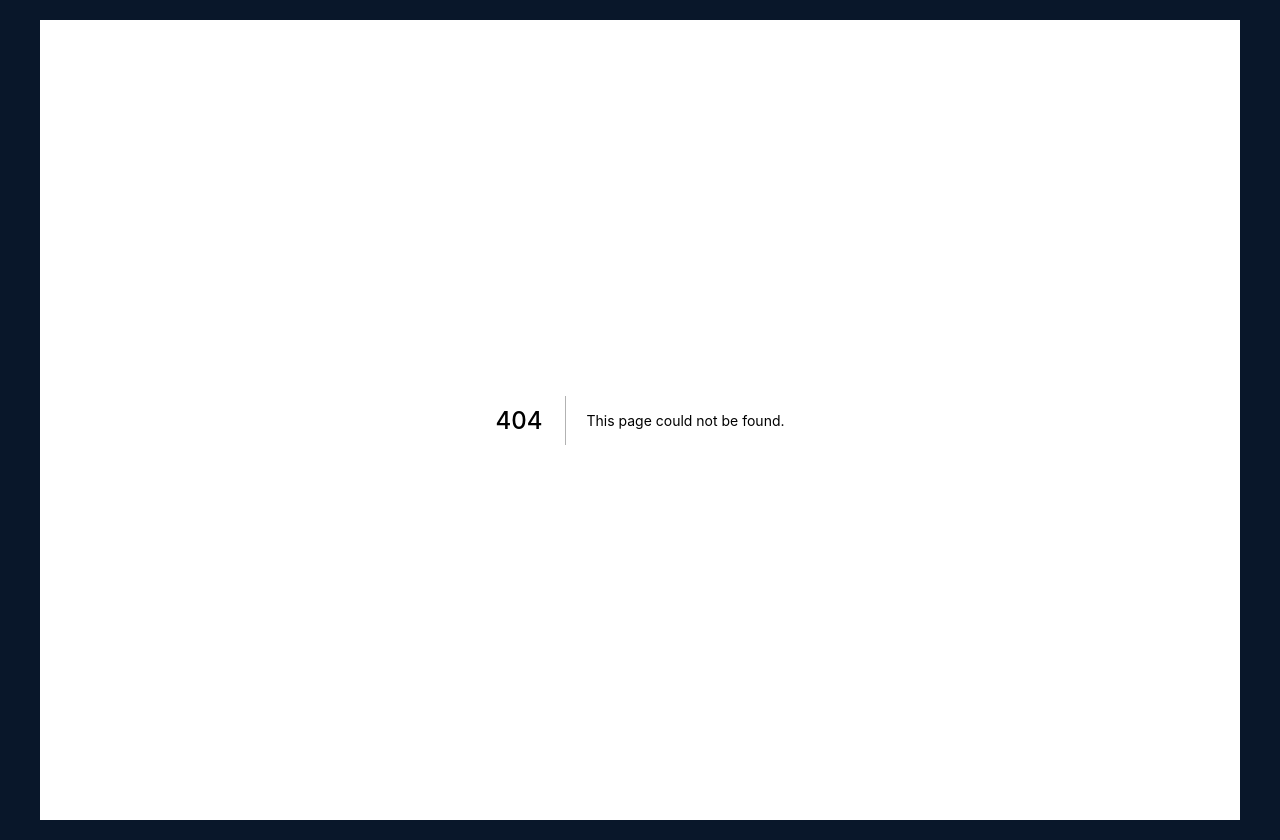
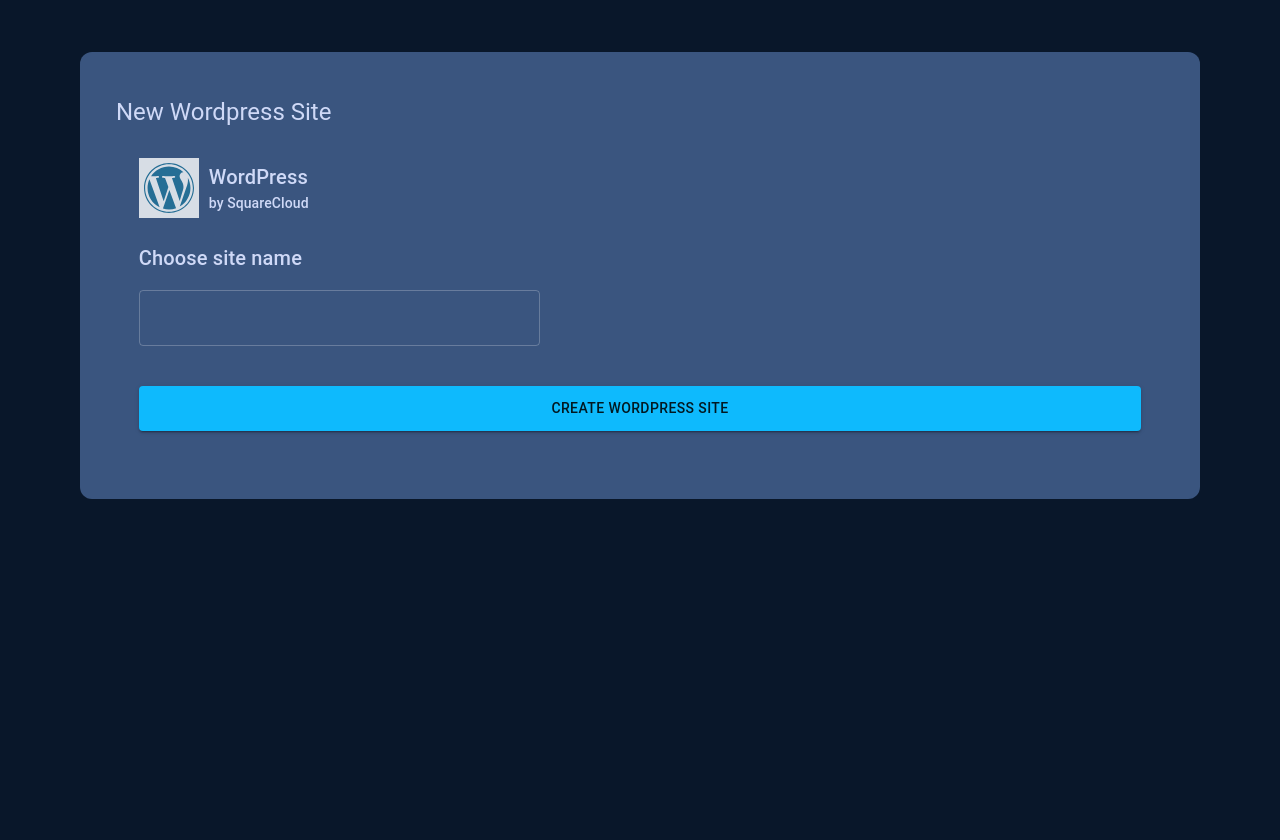
Before and after one commit to momegas/sqd-cloud-dashboard, a Next.js app in the folder sqd-cloud-dashboard/: page /createWordpress in a window 1280 px wide. Before the commit this address had no page. After the commit the page ends 800 px from the top, so only its background shows below. Built offline with nearby package versions, Linux system fonts and the light colour scheme; what next-redux-wrapper would draw is missing.

Commit message:
Added create wordpress site

```diff
--- /dev/null
+++ b/sqd-cloud-dashboard/pages/createWordpress.js
@@ -0,0 +1,94 @@
+import React from "react";
+import { Container, Typography, TextField, Button } from "@mui/material";
+import { Box } from "@mui/system";
+import Image from "next/image";
+
+export default function createWordpress() {
+  return (
+    <Container
+      sx={{
+        backgroundColor: "#3A557F",
+        borderRadius: "12px",
+        minHeight: "100px",
+        margin: "32px auto",
+        width: "100%",
+        padding: "28px",
+        display: "flex",
+        flexDirection: "column",
+      }}
+    >
+      <Typography
+        variant="h5"
+        sx={{
+          paddingTop: "16px",
+          paddingLeft: "12px",
+        }}
+      >
+        New Wordpress Site
+      </Typography>
+      <Container
+        sx={{
+          width: "98%",
+          display: "flex",
+          flexDirection: "column",
+        }}
+      >
+        <Box
+          sx={{
+            display: "flex",
+            alignItems: "center",
+            marginTop: "30px",
+          }}
+        >
+          <Box
+            sx={{
+              backgroundColor: "#fff",
+              display: "flex",
+              alignItems: "center",
+              justifyContent: "center",
+              width: "60px",
+              height: "60px",
+              opacity: "0.8",
+            }}
+          >
+            <Image src={"/images/wordpress.svg"} width={50} height={50} />
+          </Box>
+          <Box
+            sx={{
+              marginLeft: "10px",
+            }}
+          >
+            <Typography variant="h6">WordPress</Typography>
+            <Typography variant="subtitle2">by SquareCloud</Typography>
+          </Box>
+        </Box>
+        <Typography
+          variant="h6"
+          sx={{
+            paddingTop: "24px",
+            paddingBottom: "16px",
+          }}
+        >
+          Choose site name
+        </Typography>
+        <TextField
+          variant="outlined"
+          sx={{
+            padding: "0",
+            marginBottom: "40px",
+            width: "40%",
+          }}
+        />
+        <Button
+          variant="contained"
+          sx={{
+            padding: "10px",
+            marginBottom: "40px",
+          }}
+        >
+          Create Wordpress Site
+        </Button>
+      </Container>
+    </Container>
+  );
+}
```
Also changed, not shown: sqd-cloud-dashboard/pages/sites.js (+7 -3 lines), sqd-cloud-dashboard/pages/wordpress.js (+66 -46 lines), sqd-cloud-dashboard/public/images/wordpress.svg (added).
